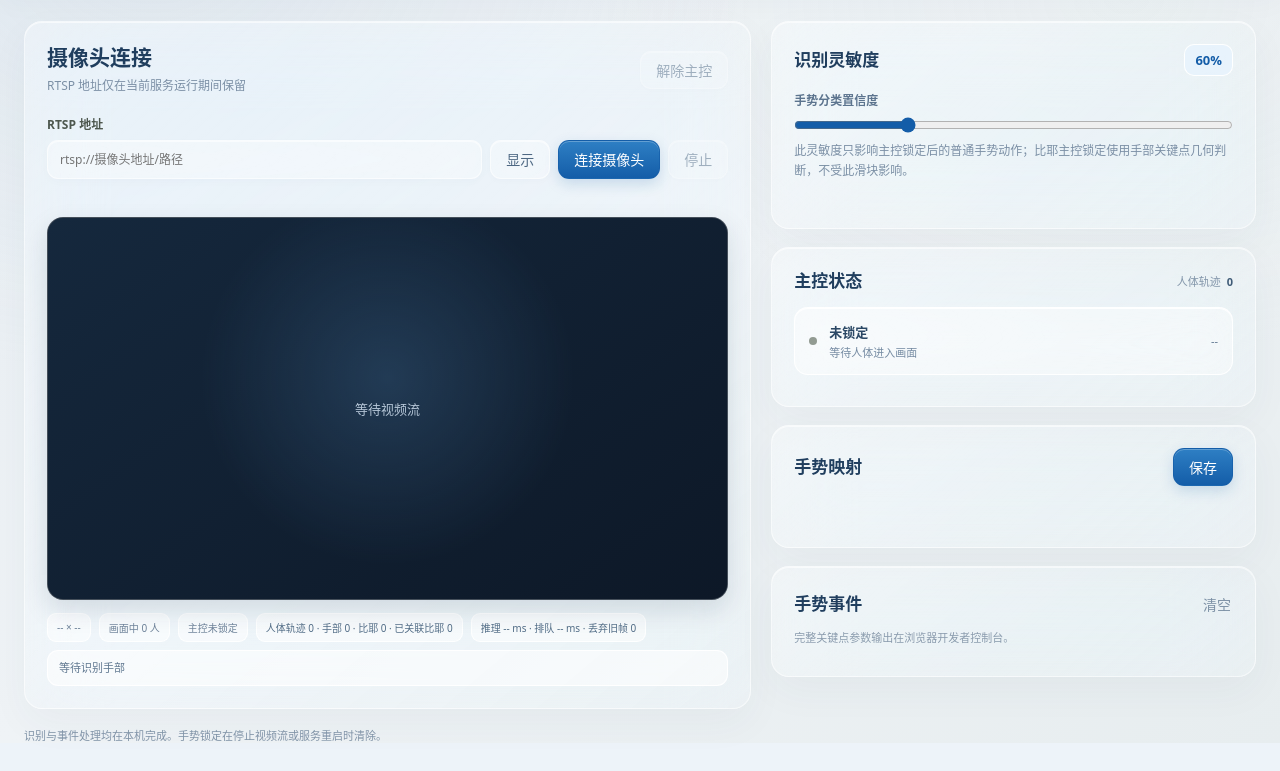
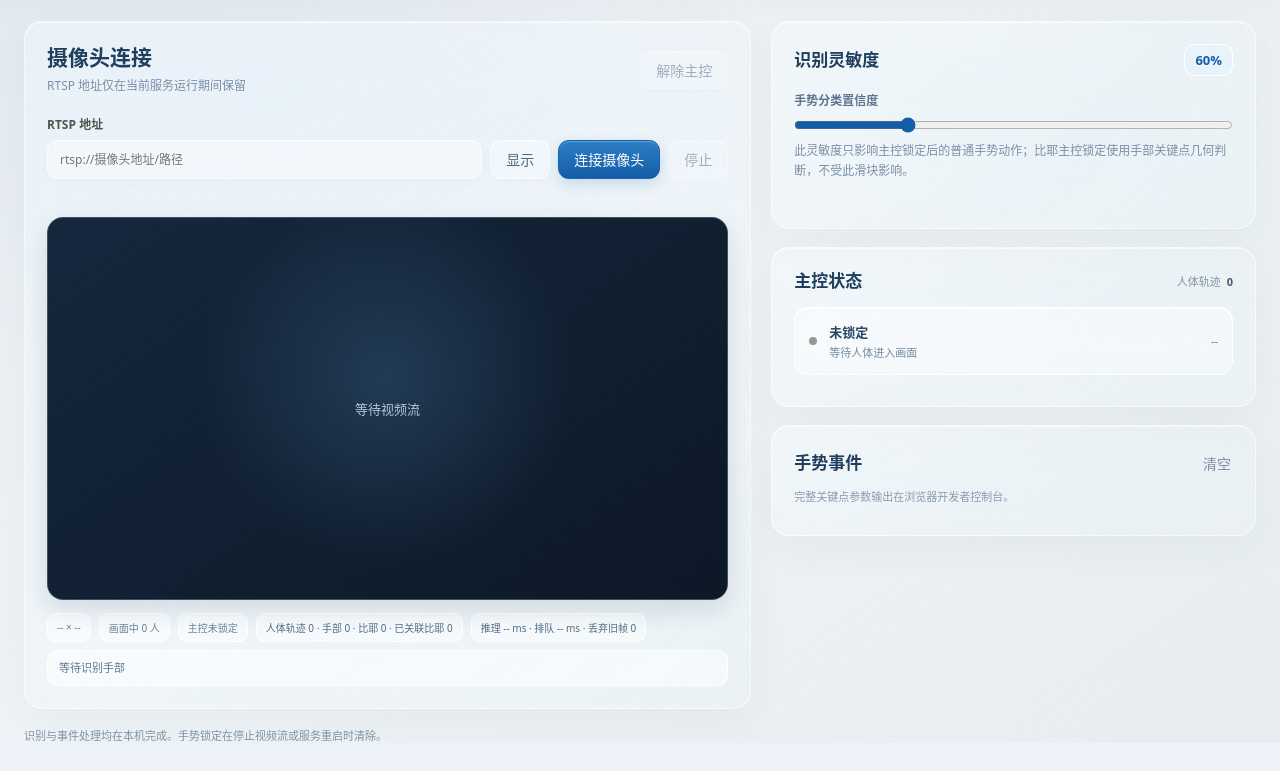
Before and after one commit to seele0413/gesture-recognition, a plain HTML site: page web/settings.html in a window 1280 px wide. Shown: the part 83-854 px from the top of the page. Drawn offline with Linux system fonts and the light colour scheme; files that its build step writes are made by us from their sources.

Commit message:
feat(workflows): move gesture mapping into workflow overview and add API key form

```diff
--- a/web/settings.html
+++ b/web/settings.html
@@ -9,7 +9,7 @@
     <link rel="stylesheet" href="/static/styles.css?v=20261119-system-font-1">
     <link rel="stylesheet" href="/static/industrial-ui.css?v=20261119-system-font-1">
     <link rel="stylesheet" href="/static/comking-glass.css?v=20261119-ui-polish-1">
-    <script src="/static/app.js?v=20261113-controller-recovery-1" defer></script>
+    <script src="/static/app.js?v=20261120-workflow-gesture-map-1" defer></script>
   </head>
   <body class="settings-page">
     <header class="settings-header">
@@ -97,17 +97,6 @@
           <div id="trackList" class="track-list" aria-live="polite"></div>
         </section>
 
-        <section class="settings-panel mapping-panel" aria-labelledby="mappingHeading">
-          <div class="panel-heading compact-heading">
-            <div>
-              <h2 id="mappingHeading">手势映射</h2>
-            </div>
-            <button id="saveMappings" class="button button-primary" type="button">保存</button>
-          </div>
-          <div id="mappingGrid" class="mapping-grid"></div>
-          <p id="mappingStatus" class="form-status" role="status"></p>
-        </section>
-
         <section class="settings-panel events-panel" aria-labelledby="eventsHeading">
           <div class="panel-heading compact-heading">
             <div>
```
